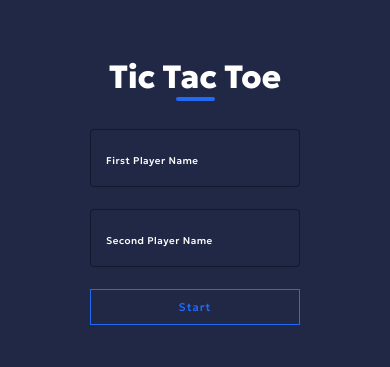
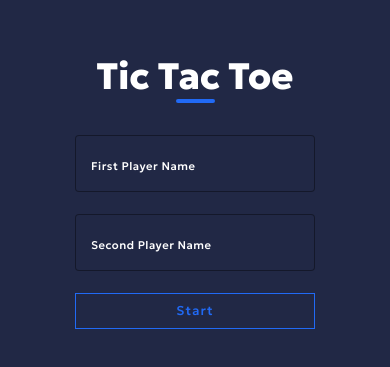
Before and after one commit to Maxolotikashvili/Tic-Tac-Toe, an Angular app: page / in a window 390 px wide. Shown: the part 231-598 px from the top of the page. Built offline with nearby package versions, Linux system fonts and the light colour scheme.

Commit message:
update responsive1.3

```diff
--- a/src/styles.scss
+++ b/src/styles.scss
@@ -32,12 +32,6 @@ body {
     }
 }
 
-@media only screen and (max-width: 600px) {
-    html {
-        font-size: 7px;
-    }
-}
-
 @media only screen and (max-width: 500px) {
     .restart-buttons-wrapper {
         flex-flow: row !important;
```
